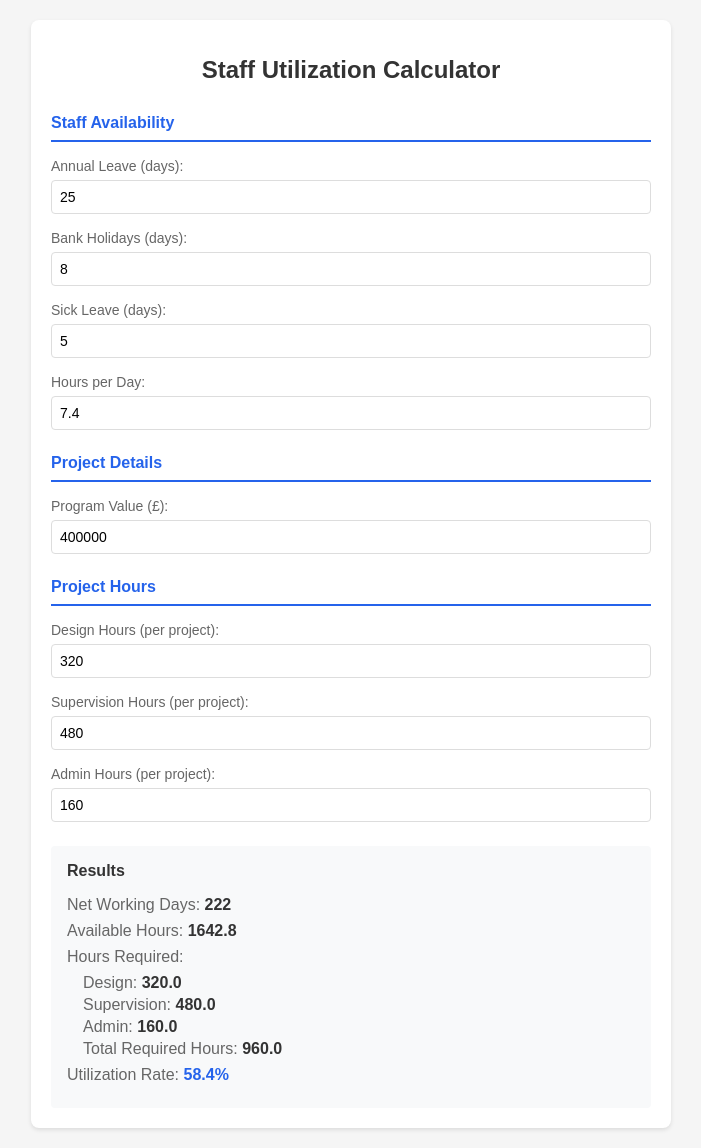
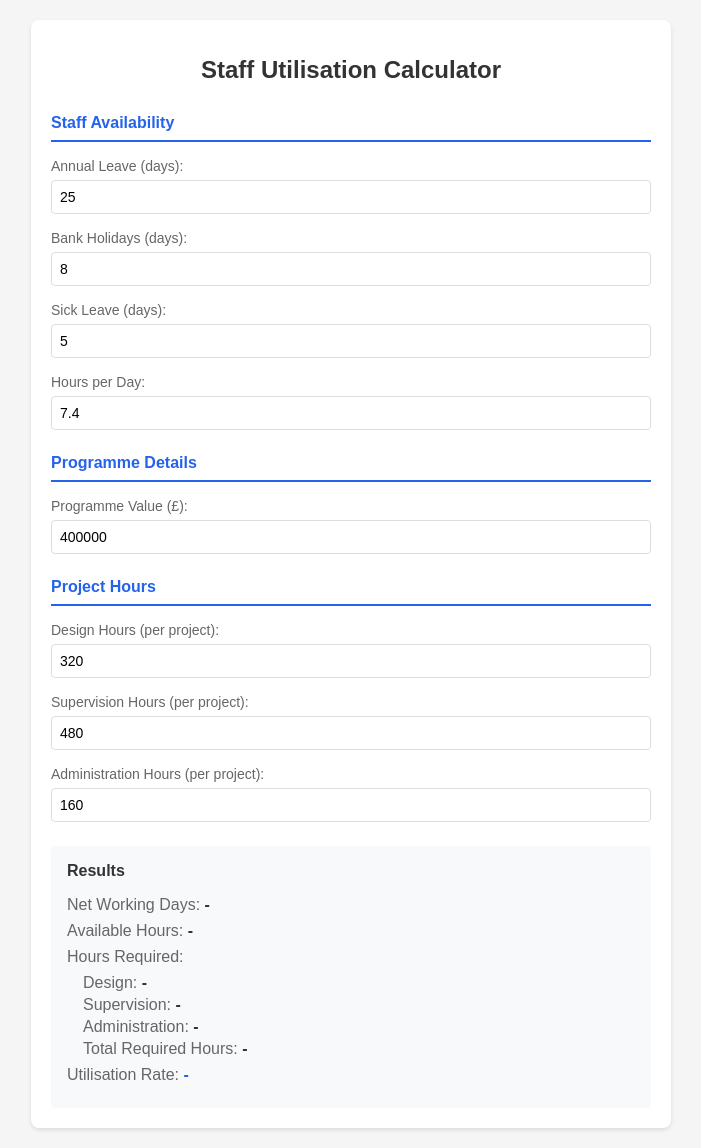
Before and after one commit to Besden3103/Utilisation-Calculator, a plain HTML site: page index.html in a window 1280 px wide. Shown: the whole page, without its empty margins (289-990 px from the left). Drawn offline with Linux system fonts and the light colour scheme.

Commit message:
index.html

```diff
--- a/index.html
+++ b/index.html
@@ -1,14 +1,14 @@
 <!DOCTYPE html>
-<html lang="en">
+<html lang="en-GB">
 <head>
     <meta charset="UTF-8">
     <meta name="viewport" content="width=device-width, initial-scale=1.0">
-    <title>Staff Utilization Calculator</title>
+    <title>Staff Utilisation Calculator</title>
     <link rel="stylesheet" href="styles.css">
 </head>
 <body>
     <div class="calculator-container">
-        <h1>Staff Utilization Calculator</h1>
+        <h1>Staff Utilisation Calculator</h1>
 
         <div class="section">
             <h3 class="section-header">Staff Availability</h3>
@@ -34,10 +34,10 @@
         </div>
 
         <div class="section">
-            <h3 class="section-header">Project Details</h3>
+            <h3 class="section-header">Programme Details</h3>
             <div class="input-group">
-                <label for="programValue">Program Value (£):</label>
-                <input type="number" id="programValue" value="400000" step="1000">
+                <label for="programmeValue">Programme Value (£):</label>
+                <input type="number" id="programmeValue" value="400000" step="1000">
             </div>
         </div>
 
@@ -54,8 +54,8 @@
             </div>
 
             <div class="input-group">
-                <label for="adminHoursPerProject">Admin Hours (per project):</label>
-                <input type="number" id="adminHoursPerProject" value="160">
+                <label for="administrationHoursPerProject">Administration Hours (per project):</label>
+                <input type="number" id="administrationHoursPerProject" value="160">
             </div>
         </div>
 
@@ -68,10 +68,10 @@
                 <ul>
                     <li>Design: <span id="totalDesignHours">-</span></li>
                     <li>Supervision: <span id="totalSupervisionHours">-</span></li>
-                    <li>Admin: <span id="totalAdminHours">-</span></li>
+                    <li>Administration: <span id="totalAdministrationHours">-</span></li>
                     <li>Total Required Hours: <span id="totalRequiredHours">-</span></li>
                 </ul>
-                <p class="utilization-rate">Utilization Rate: <span id="utilizationRate">-</span></p>
+                <p class="utilization-rate">Utilisation Rate: <span id="utilisationRate">-</span></p>
             </div>
         </div>
     </div>
```
